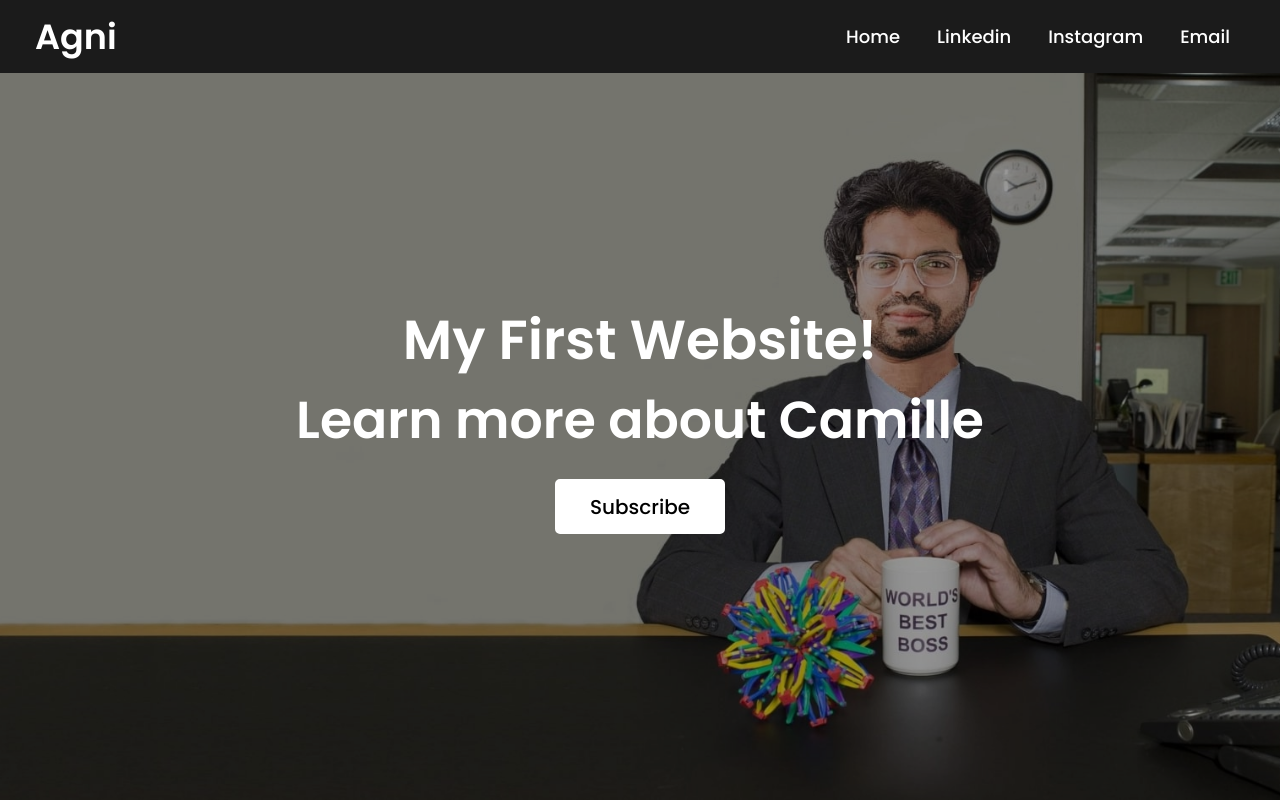
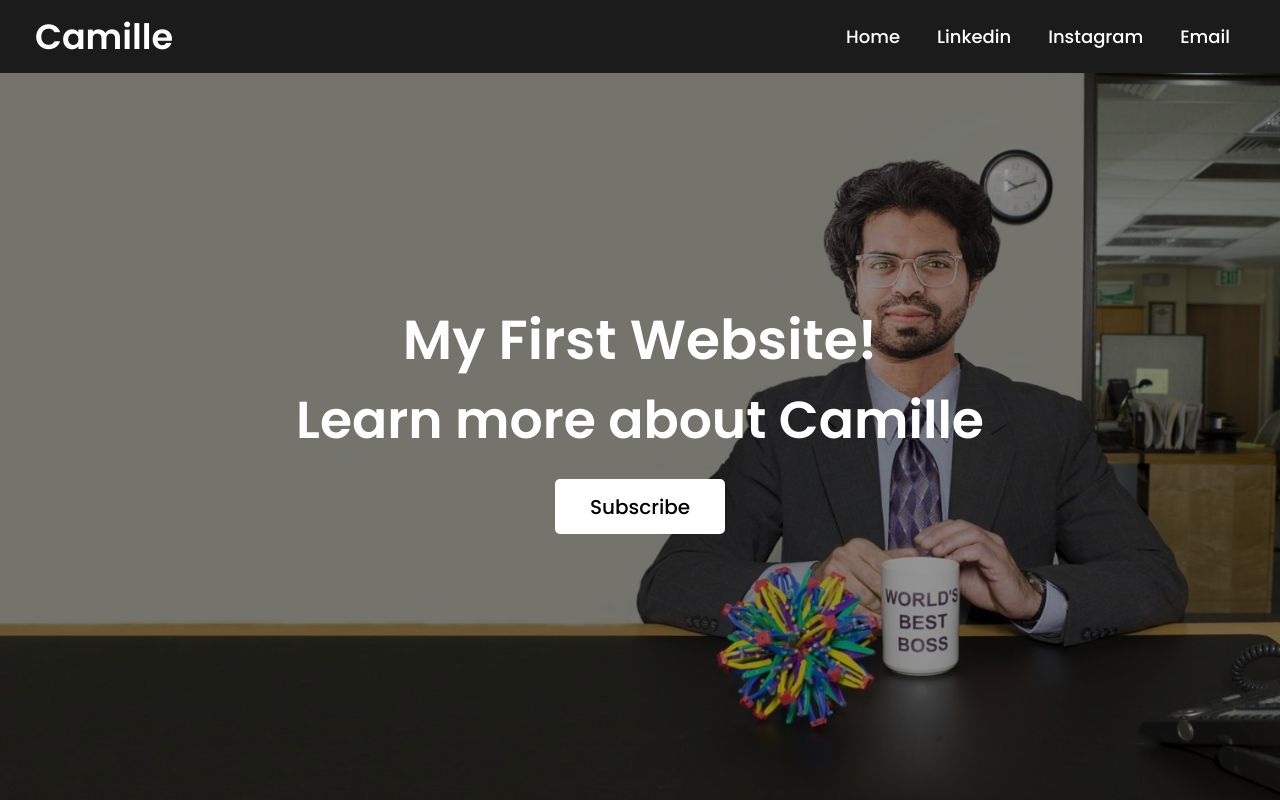
Before and after one commit to cggobba/homework1, a plain HTML site: page index.html in a window 1280 px wide. Drawn offline with Linux system fonts and the light colour scheme.

Commit message:
Update index.html

```diff
--- a/index.html
+++ b/index.html
@@ -11,7 +11,7 @@
   <nav>
     <div class="menu">
       <div class="logo">
-        <a href="#">Agni</a>
+        <a href="#">Camille</a>
       </div>
       <ul>
         <li><a href="#">Home</a></li>
```
